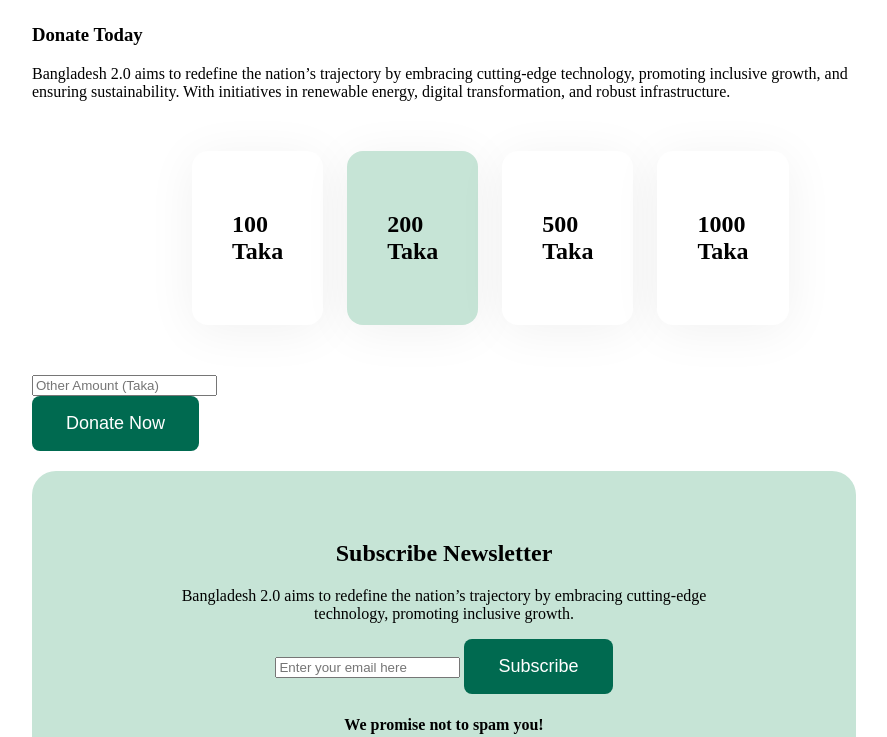
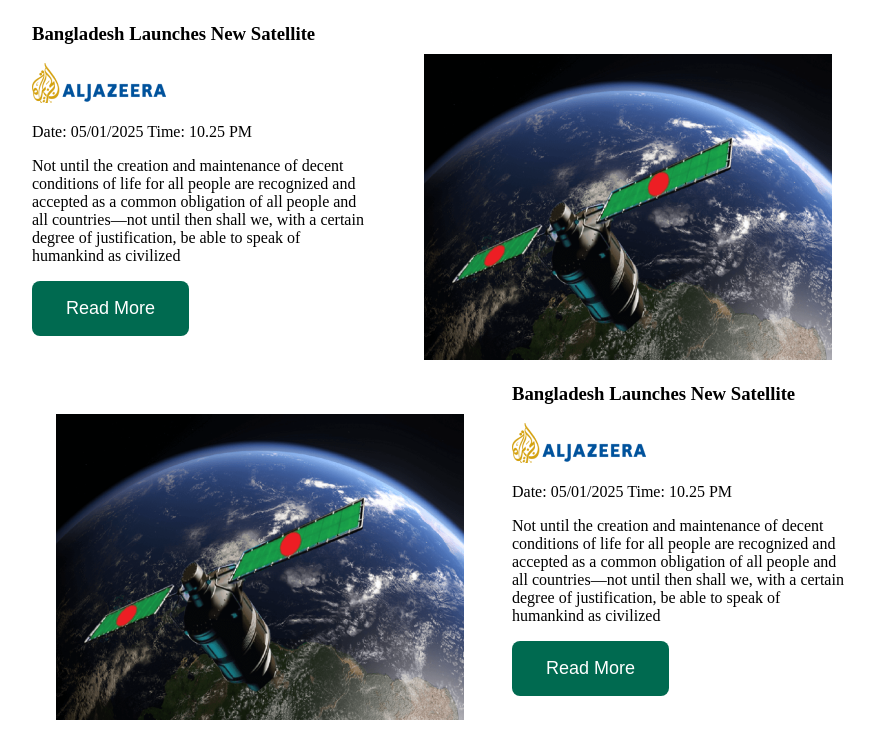
Before and after one commit to abusayid2007/web-one-bangladesh, a plain HTML site: page index.html in a window 1280 px wide. Shown: the part 1726-2463 px from the top of the page, without its empty margins (196-1083 px from the left). Drawn offline with Linux system fonts and the light colour scheme.

Commit message:
final htnl

```diff
--- a/index.html
+++ b/index.html
@@ -69,6 +69,34 @@
         </div>
 
     </div>
+    <div class="section-satellite recent-news-box">
+        <div>
+            <h3>Bangladesh Launches New Satellite</h3>
+            <img src="image/al-jazeera.png" alt="">
+            <p>Date: 05/01/2025 Time: 10.25 PM</p>
+            <p>Not until the creation and maintenance of decent conditions of life for all people are recognized and accepted as a common obligation of all people and all countries—not until then shall we,
+                with a certain degree of justification, be able to speak of humankind as civilized</p>
+                <button class="btn-primary">Read More</button>
+        </div>
+        <div class="recent-div-section">
+            <img class="img-recent-news" src="image/satelite.png" alt="">
+            </div>
+
+    </div>
+    <div class="section-satellite recent-news-box">
+        <div class="recent-div-section">
+        <img class="img-recent-news" src="image/satelite.png" alt="">
+        </div>
+        <div>
+            <h3>Bangladesh Launches New Satellite</h3>
+            <img src="image/al-jazeera.png" alt="">
+            <p>Date: 05/01/2025 Time: 10.25 PM</p>
+            <p>Not until the creation and maintenance of decent conditions of life for all people are recognized and accepted as a common obligation of all people and all countries—not until then shall we,
+                with a certain degree of justification, be able to speak of humankind as civilized</p>
+                <button class="btn-primary">Read More</button>
+        </div>
+
+    </div>
 </section>
  <!--Donate Today-->
 <section class="first-section-1">
@@ -82,7 +110,7 @@
         <div class="donate-two">
             <h2>200 Taka</h2>
         </div>
-        <div class="donate-three">
+        <div class="donate-three hover">
             <h2>500 Taka</h2>
         </div>
         <div class="donate-four">
@@ -90,10 +118,10 @@
         </div>
     </div>
     <div></div>
-    <input type="text" placeholder="Other Amount (Taka)">
+    <input class="donate-input" type="text" placeholder="Other Amount (Taka)">
     </div>
     <div>
-    <button class="btn-primary">Donate Now</button>
+    <button class="btn-primary stars">Donate Now</button>
     </div>
 </div>
 </section>
@@ -103,7 +131,7 @@
     <h1>Subscribe Newsletter</h1>
     <p>Bangladesh 2.0 aims to redefine the nation’s trajectory by embracing cutting-edge technology, promoting inclusive growth.</p>
     <div>
-    <input type="email" placeholder="Enter your email here">
+    <input class="subscriber-input" type="email" placeholder="Enter your email here">
     <button class="btn-primary">Subscribe</button>
     </div>
     <h4>We promise not to spam you!</h4>
--- a/styles.css/web.css
+++ b/styles.css/web.css
@@ -142,6 +142,20 @@
     border: rgba(14, 14, 14, 15%);
     box-shadow: 0px 6px 50px 0px rgba(0, 0, 0, 0.06);
 }
+.donate-input{
+    background-color: white;
+    padding:18px 40px;
+    width: 600px;
+    border: rgba(14, 14, 14, 15%);
+    text-align: center;
+    color: white;
+}
+.button:hover .stars{
+    display: block;
+    filter: drop-shadow(0 0 10px #fffdef);
+}
+
+}
 
 /* subscriber styles */
 .subscriber-div{
@@ -151,3 +165,12 @@
     padding: 50px 120px;
 
 }
+.subscriber-input{
+    background-color: white;
+    padding:18px 40px;
+    width: 600px;
+    border: none;
+    border-radius: 8px 0px 0px 8px;
+    text-align: center;
+    color: rgba(14, 14, 14, 30%);
+}
```
